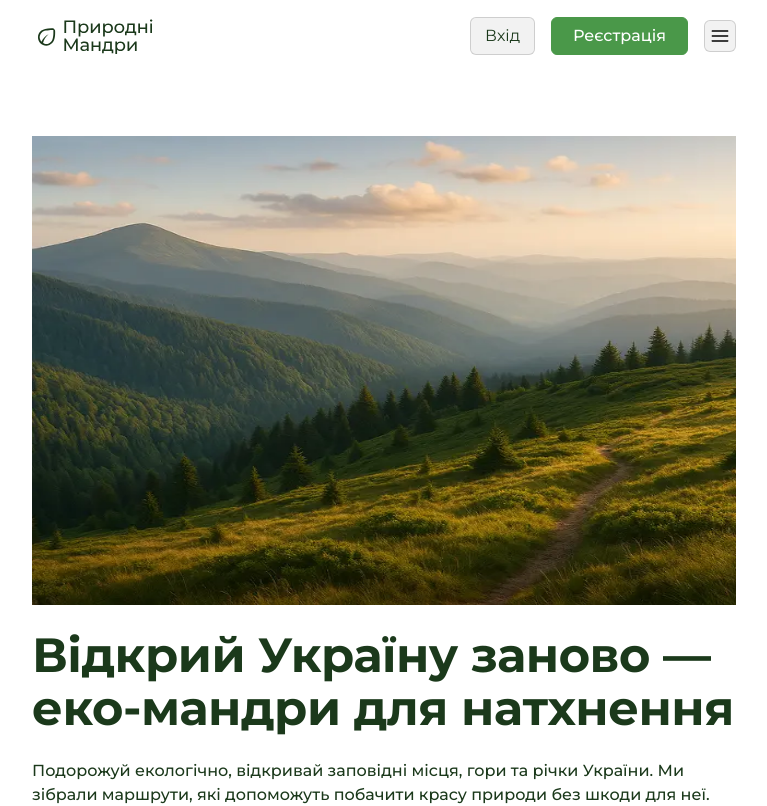
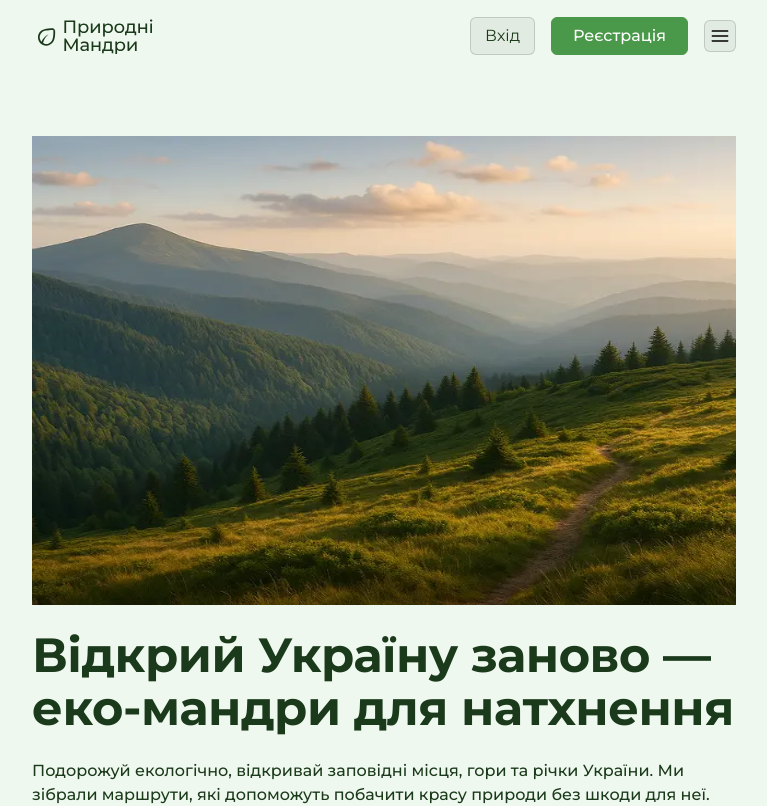
Before and after one commit to alina-hryhorenko/pryrodni-mandry-front, a Next.js app: page / in a window 1280 px wide. Shown: the top 806 px of the page, without its empty margins (256-1023 px from the left). Built offline with nearby package versions, Linux system fonts and the light colour scheme.

Commit message:
fix: restore global design tokens

```diff
--- a/app/globals.css
+++ b/app/globals.css
@@ -27,8 +27,48 @@
   --color-mantis-dark: #4a9849;
   --color-mantis-darker: #254c24;
   --color-mantis-darkest: #1b391b;
-  --opacity-neutral-darkest-15: #;
+
+  /* Status colors */
+  --color-red: #b00101;
+
+  /* Transparent */
+  --opacity-transparent: rgba(255, 255, 255, 0);
+
+  /* White opacity */
+  --opacity-white-5: rgba(255, 255, 255, 0.05);
+  --opacity-white-10: rgba(255, 255, 255, 0.1);
+  --opacity-white-15: rgba(255, 255, 255, 0.15);
+  --opacity-white-20: rgba(255, 255, 255, 0.2);
+  --opacity-white-30: rgba(255, 255, 255, 0.3);
+  --opacity-white-40: rgba(255, 255, 255, 0.4);
+  --opacity-white-50: rgba(255, 255, 255, 0.5);
+  --opacity-white-60: rgba(255, 255, 255, 0.6);
+
+  /* Neutral darkest opacity */
+  --opacity-neutral-darkest-5: rgba(0, 0, 0, 0.05);
+  --opacity-neutral-darkest-10: rgba(0, 0, 0, 0.1);
   --opacity-neutral-darkest-15: rgba(0, 0, 0, 0.15);
+  --opacity-neutral-darkest-20: rgba(0, 0, 0, 0.2);
+  --opacity-neutral-darkest-30: rgba(0, 0, 0, 0.3);
+  --opacity-neutral-darkest-40: rgba(0, 0, 0, 0.4);
+  --opacity-neutral-darkest-50: rgba(0, 0, 0, 0.5);
+  --opacity-neutral-darkest-60: rgba(0, 0, 0, 0.6);
+
+  /* Color scheme 1 — white */
+  --color-scheme-1-background: var(--color-white);
+  --color-scheme-1-foreground: var(--color-neutral-lightest);
+  --color-scheme-1-text: var(--color-neutral-darkest);
+  --color-scheme-1-border: var(--opacity-neutral-darkest-15);
+  --color-scheme-1-accent: var(--color-mantis);
+
+  /* Color scheme 2 — green */
+  --color-scheme-2-background: var(--color-mantis-lightest);
+  --color-scheme-2-foreground: var(--color-mantis-lighter);
+  --color-scheme-2-text: var(--color-mantis-darkest);
+  --color-scheme-2-border: var(--opacity-neutral-darkest-15);
+  --color-scheme-2-accent: var(--color-mantis);
+
+  /* Semantic text colors */
   --text-primary: var(--color-neutral-darkest);
   --text-secondary: var(--color-neutral-dark);
   --text-muted: var(--color-neutral);
```
